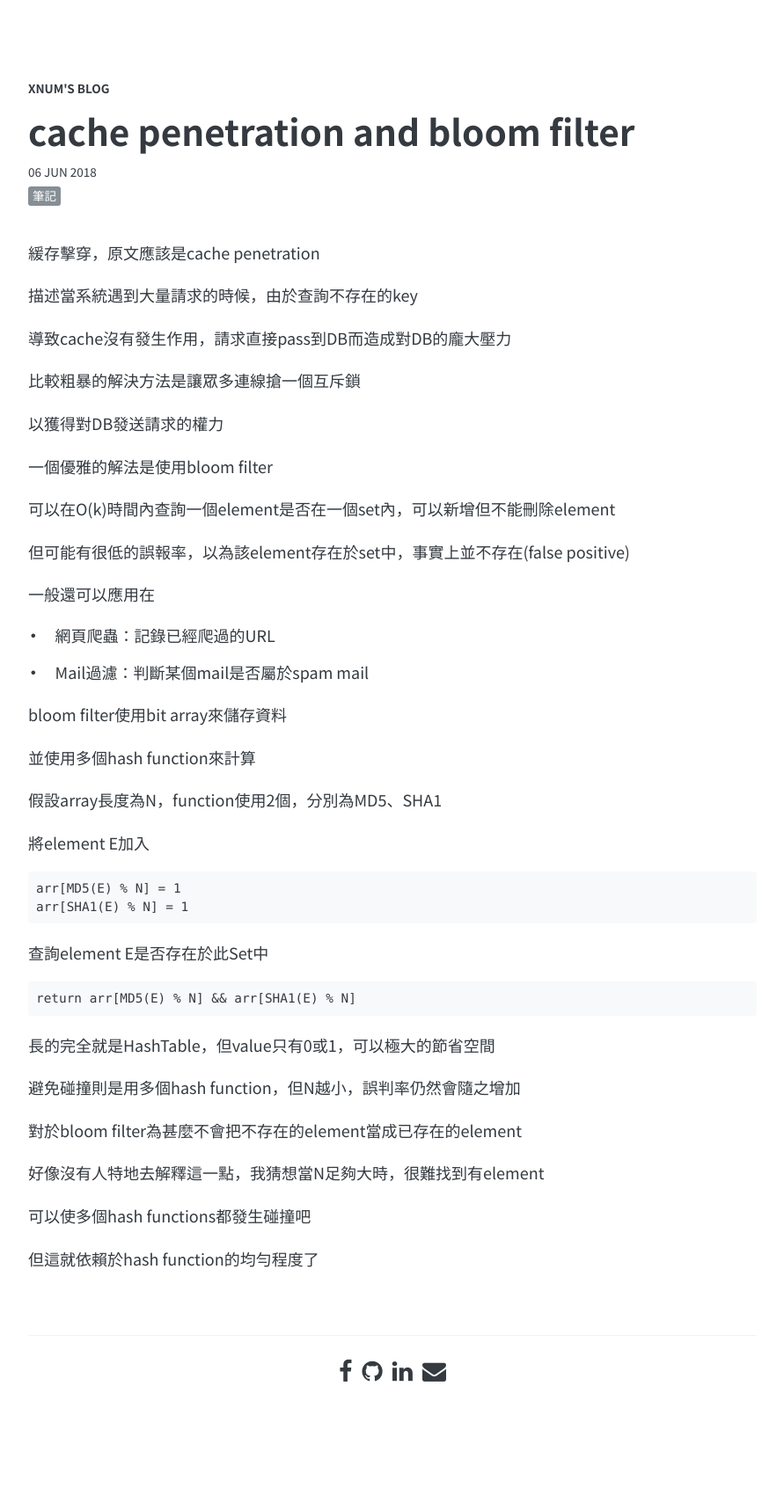
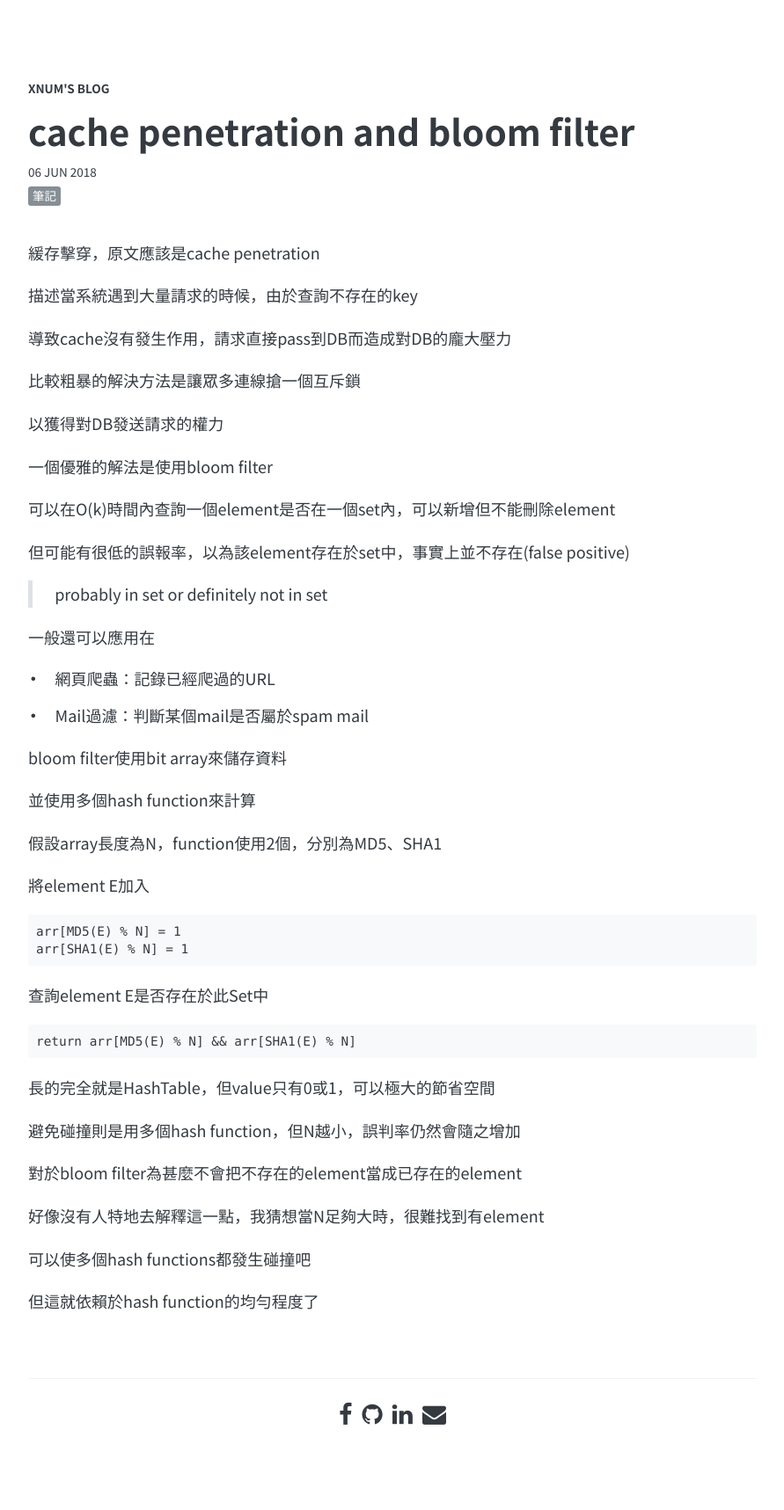
Before and after one commit to xnum/xnum.github.io, a Jekyll site: the page built from _posts/2018-06-06-bloom-filter.md, in a window 1280 px wide. Shown: the whole page at 88% size, without its empty margins (194-1085 px from the left). Built offline with Jekyll 4.4.1, drawn with Linux system fonts in a browser that asks for light colours; comment, search, counter and statistics services are not loaded; before the commit the page ends 1668 px from its top, so only the background shows below that.

Commit message:
Edit post

```diff
--- a/_posts/2018-06-06-bloom-filter.md
+++ b/_posts/2018-06-06-bloom-filter.md
@@ -22,6 +22,8 @@ tag:
 可以在O(k)時間內查詢一個element是否在一個set內，可以新增但不能刪除element
 
 但可能有很低的誤報率，以為該element存在於set中，事實上並不存在(false positive)
+
+> probably in set or definitely not in set
 
 一般還可以應用在
 
```
